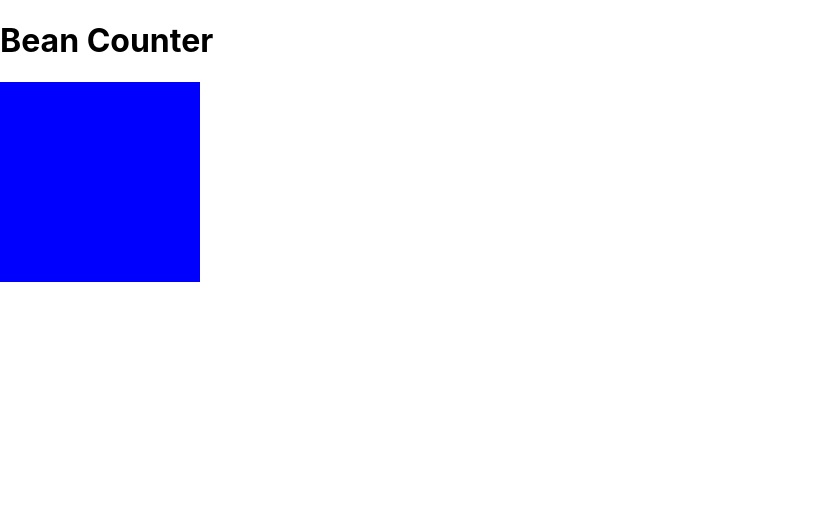
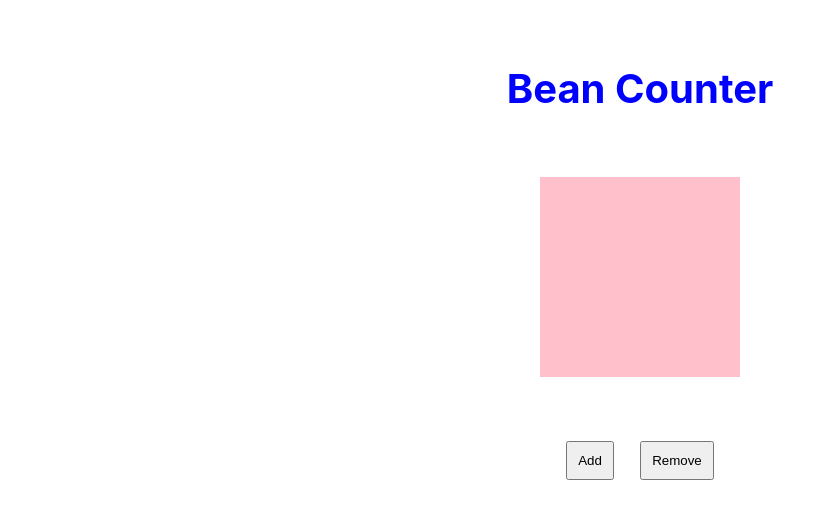
Before and after one commit to tsputzke/bean_count, a React (Create React App) app: page / in a window 1280 px wide. Shown: the top 518 px of the page, without its empty margins (0-836 px from the left). Built offline with nearby package versions, Linux system fonts and the light colour scheme; the HTML template or start-up script is replaced by a standard one.

Commit message:
Implement scss styling

```diff
--- a/scss/main.scss
+++ b/scss/main.scss
@@ -1,5 +1,39 @@
+@import './config';
+
+$primary_color: pink;
+$secondary_color: blue;
+
+h1 {
+  text-align: center;
+  margin: 5% 0 5% 0;
+  color: $secondary_color;
+  @include transition
+}
+
+h1:hover {
+  color: green;
+}
+
 #bean_jar {
   height: 200px;
   width: 200px;
-  background-color: blue;
+  background-color: $primary_color;
+  margin: auto;
 }
+
+.buttons {
+  display: flex;
+  width: 200px;
+  margin: 5% auto;
+  justify-content: space-evenly;
+
+  button {
+    padding: 10px;
+  }
+}
+
+@include media-md {
+  h1 {
+    font-size: 2.5em;
+  }
+}
--- a/src/App.js
+++ b/src/App.js
@@ -6,6 +6,10 @@ function App() {
     <main className='App'>
       <h1>Bean Counter</h1>
       <div id='bean_jar'></div>
+      <div className='buttons'>
+        <button id='add'>Add</button>
+        <button id='remove'>Remove</button>
+      </div>
     </main>
   );
 }
--- a/src/css/main.css
+++ b/src/css/main.css
@@ -1,6 +1,40 @@
+h1 {
+  text-align: center;
+  margin: 5% 0 5% 0;
+  color: blue;
+  -webkit-transition: all 0.75s ease-in-out;
+  transition: all 0.75s ease-in-out;
+}
+
+h1:hover {
+  color: green;
+}
+
 #bean_jar {
   height: 200px;
   width: 200px;
-  background-color: blue;
+  background-color: pink;
+  margin: auto;
+}
+
+.buttons {
+  display: -webkit-box;
+  display: -ms-flexbox;
+  display: flex;
+  width: 200px;
+  margin: 5% auto;
+  -webkit-box-pack: space-evenly;
+      -ms-flex-pack: space-evenly;
+          justify-content: space-evenly;
+}
+
+.buttons button {
+  padding: 10px;
+}
+
+@media screen and (min-width: 750px) {
+  h1 {
+    font-size: 2.5em;
+  }
 }
 /*# sourceMappingURL=main.css.map */
```
Also changed, not shown: scss/_config.scss (added, +9 -0 lines), 1 other file (tests, documents, lock files or other folders).
